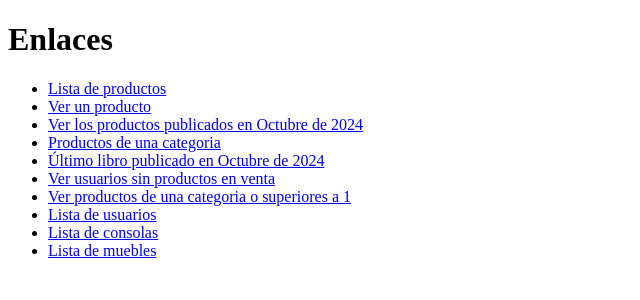
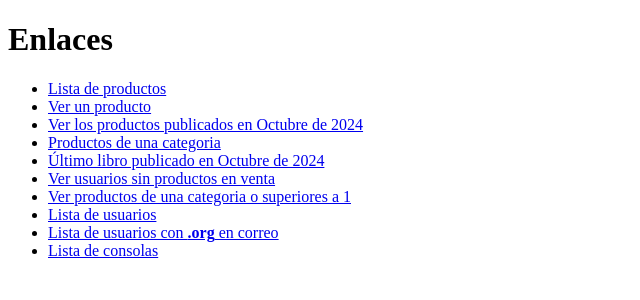
Before and after one commit to MiguelAbril97/tiendaSegundaMano, a Django app: page / in a window 1280 px wide. Shown: the top 300 px of the page, without its empty margins (0-640 px from the left). Run offline with Django 5.2, Linux system fonts and the light colour scheme.

Commit message:
añado la rpath, que se me olvido

```diff
--- a/tienda/templates/index.html
+++ b/tienda/templates/index.html
@@ -17,8 +17,8 @@
                     Ver productos de una categoria o superiores a 1</a>
                 </li>
                 <li><a href="{% url 'usuarios_listar' %}">Lista de usuarios</a></li>
+                <li><a href="{% url 'usuarios_correo' %}">Lista de usuarios con <strong>.org</strong> en correo</a></li>
                 <li><a href="{% url 'lista_consolas' %}">Lista de consolas</a></li>
-                <li><a href="{% url 'lista_muebles' %}">Lista de muebles</a></li>
             </ul>
 
 
--- a/tienda/urls.py
+++ b/tienda/urls.py
@@ -41,5 +41,5 @@ urlpatterns = [
     #10
     path('consolas/', views.lista_consolas, name='lista_consolas'),
     #11
-    path('muebles/', views.lista_muebles, name='lista_muebles'),
+    re_path(r'^\w+[@]\w+.org/', views.usuarios_correo, name='usuarios_correo'),
 ]
--- a/tienda/views.py
+++ b/tienda/views.py
@@ -80,15 +80,15 @@ def usuarios_listar(request):
     return render(request, 'usuarios/lista.html',{'usuarios':usuarios})
 
 #10
+def usuarios_correo(request):
+    usuarios = Usuario.objects.prefetch_related(Prefetch('producto_vendedor')).all()
+    return render(request, 'usuarios/lista.html',{'usuarios':usuarios})
 
+
+#11
 def lista_consolas(request):
     consolas = Consolas.objects.select_related('producto').all()
     return render(request, 'consolas/lista.html', {'consolas': consolas})
-
-#11
-def lista_muebles(request):
-    muebles = Muebles.objects.select_related('producto').all()
-    return render(request, 'muebles/lista.html', {'muebles': muebles})
 
 
 
```
